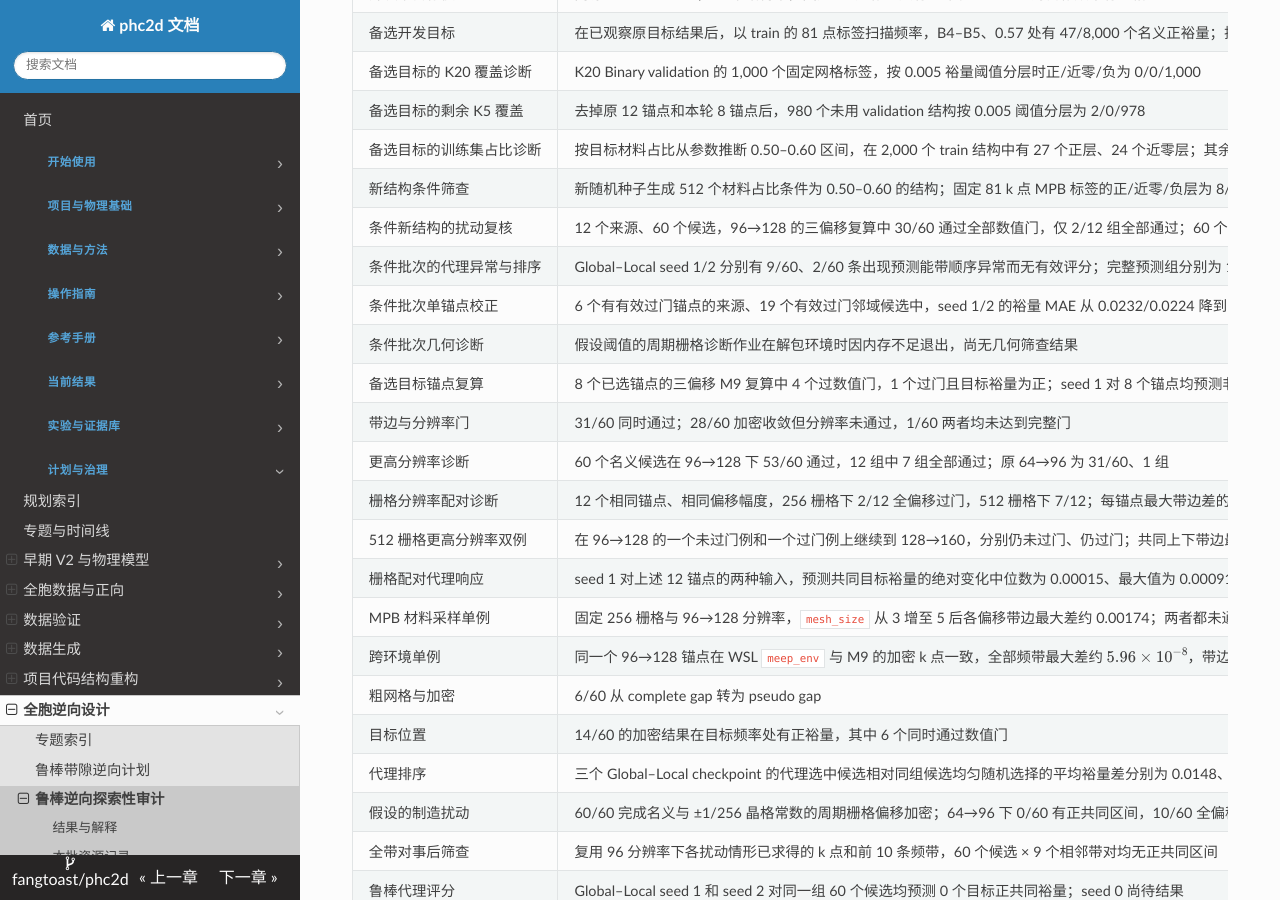
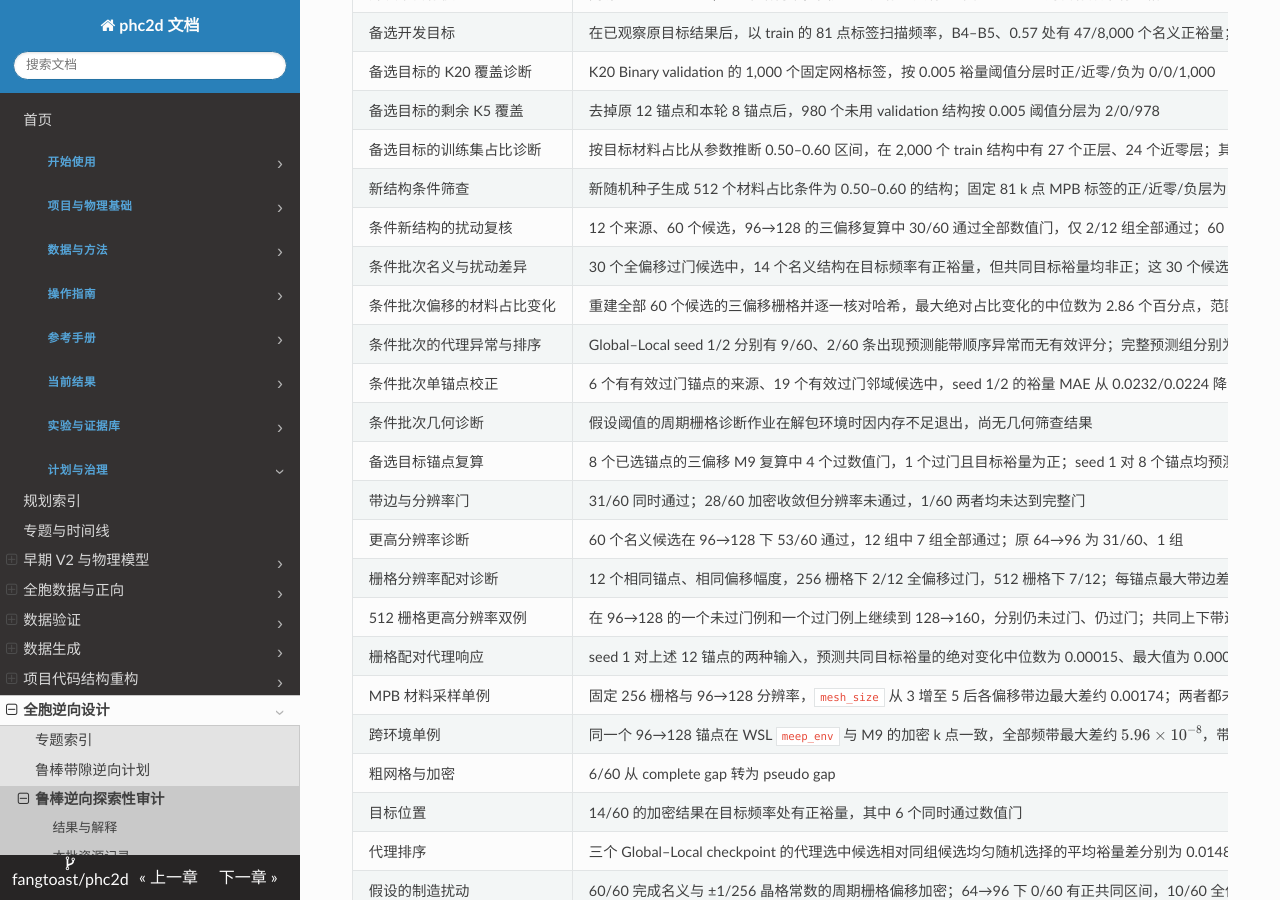
Before and after one commit to fangtoast/phc2d, an MkDocs documentation site: the page built from docs/results/inverse/鲁棒带隙逆向可用性审计.md, in a window 1280 px wide and 900 px high, scrolled down 451 px. Built offline with MkDocs 1.6.1, drawn with Linux system fonts in a browser that asks for light colours; some of the changed text lies outside the part shown.

Commit message:
Analyze nominal and perturbed inverse gaps

```diff
--- a/docs/results/inverse/鲁棒带隙逆向可用性审计.md
+++ b/docs/results/inverse/鲁棒带隙逆向可用性审计.md
@@ -41,6 +41,8 @@ source_artifacts:
 | 备选目标的训练集占比诊断 | 按目标材料占比从参数推断 0.50–0.60 区间，在 2,000 个 train 结构中有 27 个正层、24 个近零层；其余三个区间合计仅 2 个正层、4 个近零层 | 固定网格标签、阈值 0.005；据此将新增开发结构条件化于该占比区间，不能代表原始全分布 |
 | 新结构条件筛查 | 新随机种子生成 512 个材料占比条件为 0.50–0.60 的结构；固定 81 k 点 MPB 标签的正/近零/负层为 8/6/498，按冻结规则各抽取 4 个 | 是名义粗网格开发筛查；筛选条件基于先前 train 诊断，不能代表全分布或正式测试 |
 | 条件新结构的扰动复核 | 12 个来源、60 个候选，96→128 的三偏移复算中 30/60 通过全部数值门，仅 2/12 组全部通过；60 个候选均未得到正目标共同裕量。25 个至少有一偏移未过分辨率门，8 个至少有一偏移未过自适应收敛门，两者重叠 | 偏移为假设的 ±1/256，有限局部 k 搜索；30 个未过门候选的数值结果不能用作已验证结论。条件开发批非独立正式测试 |
+| 条件批次名义与扰动差异 | 30 个全偏移过门候选中，14 个名义结构在目标频率有正裕量，但共同目标裕量均非正；这 30 个候选的名义到共同裕量下降中位数约为 0.0521 | 条件于事后数值门筛选，不能外推全体候选或视作制造良率；有限 k 加密也非连续 BZ 认证 |
+| 条件批次偏移的材料占比变化 | 重建全部 60 个候选的三偏移栅格并逐一核对哈希，最大绝对占比变化的中位数为 2.86 个百分点，范围约 2.46–3.07 个百分点 | 偏移幅度是一格的假设，显示其对这些几何产生可观影响，不能据此假定实际工艺误差 |
 | 条件批次的代理异常与排序 | Global–Local seed 1/2 分别有 9/60、2/60 条出现预测能带顺序异常而无有效评分；完整预测组分别为 10/12、11/12，选中候选相对组内随机选择的真实裕量均差为 0.0237、0.0294 | 排序包含数值未过门候选，且排除了含异常预测的整组；通过数值门且预测完整的只有 2 组，均差均为 0.0251，仅描述性结果。两 seed 无预测正裕量，虚假正例比例的分母为零，不能定义 |
 | 条件批次单锚点校正 | 6 个有有效过门锚点的来源、19 个有效过门邻域候选中，seed 1/2 的裕量 MAE 从 0.0232/0.0224 降到 0.00376/0.00455 | 按过门和有效预测事后筛选，条件来源选取也依赖粗筛；不是未见目标测试或在线成本收益 |
 | 条件批次几何诊断 | 假设阈值的周期栅格诊断作业在解包环境时因内存不足退出，尚无几何筛查结果 | 解包失败不表示结构不合格；失败日志与资源记录保留在本地预检 run，未自动重提 |
@@ -135,3 +137,5 @@ ConvNeXt seed 1 的回放记录位于同一 run 的 `validation_replay_convnext_
 512 结构的固定网格结果包 SHA-256 为 `1158d0593c74bb97fe9da64bec1e0e469add28b041f4ab0658ceb7b1a7c15d8a`，筛查清单、分层和成本记录保留在本地预检 run。正、近零、负层各一个代表的 WSL 与 M9 同 k 频谱最大差均不超过 $1.8\times10^{-7}$；这不代表整批物理验收。新 12 来源、60 候选清单 SHA-256 为 `931e63020f7347ce5ea7189ef7e7eaec9c9f532ea3f0d2fb362eb22dc403ac64`；零步长锚点重建会变更参数来源字段，因此保留原参数哈希并核验 Fourier 几何参数及栅格身份。
 
 条件批次的 60 个三偏移求解包 SHA-256 为 `ca1f0b7f495070c8fa957d06d0d9cb5730605c14afa4b9d045cb9b15eab5736c`；逐候选频谱、偏移栅格及数值门已按清单与协议复核。两 seed 原始预测、配对分析、异常预测和调度账单保存在同一本地预检 run；整批未做 WSL 高分辨率复算，不能称作正式物理验收。
+
+同批名义与共同裕量的逐候选配对、以及逐栅格材料占比变化，分别保存在本地预检 run 的 `conditional_dev_nominal_robust_diagnostic.json` 和 `conditional_dev_fill_change.json`；结果按全体、名义过门和全偏移过门分开统计。
```
